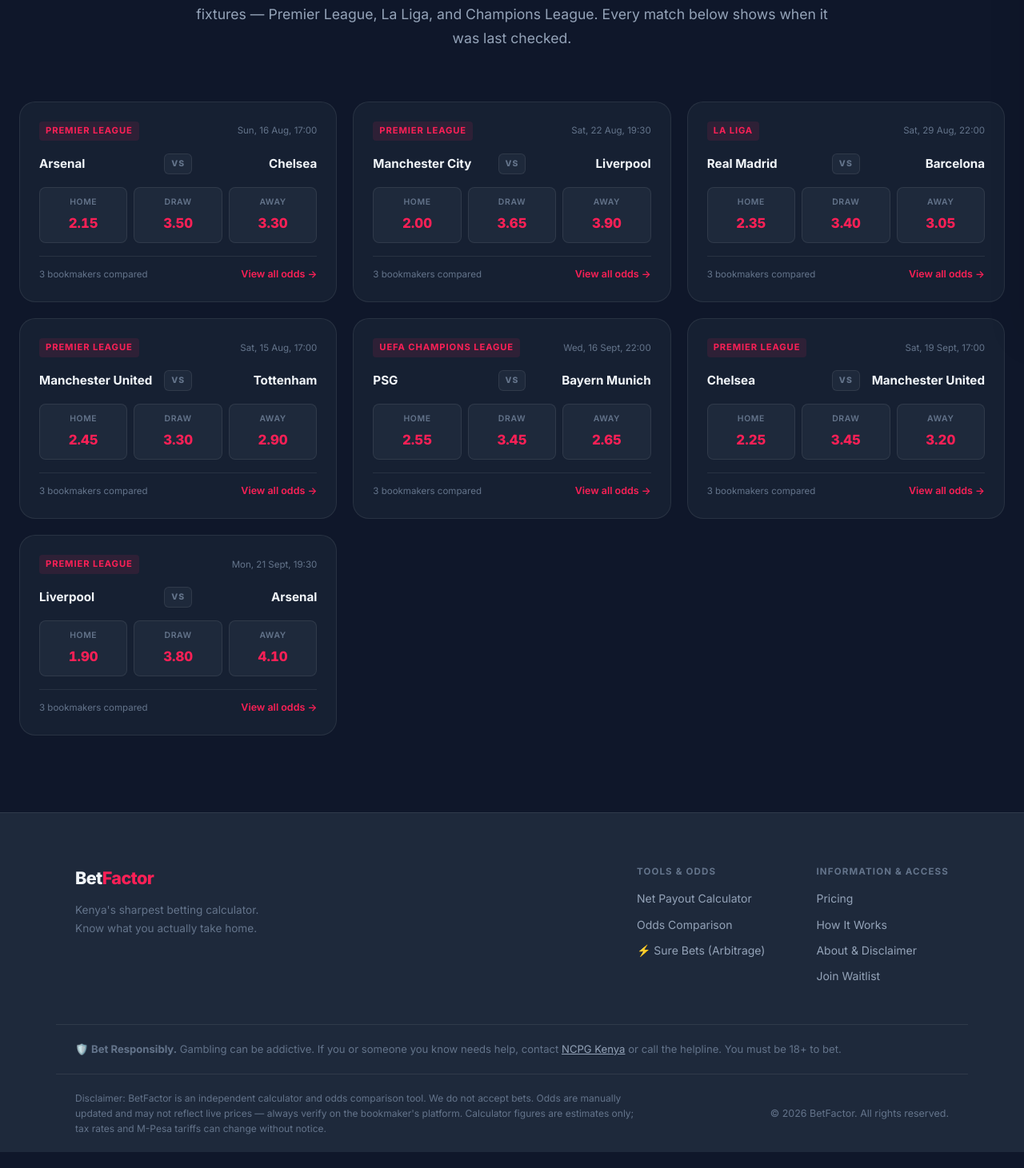
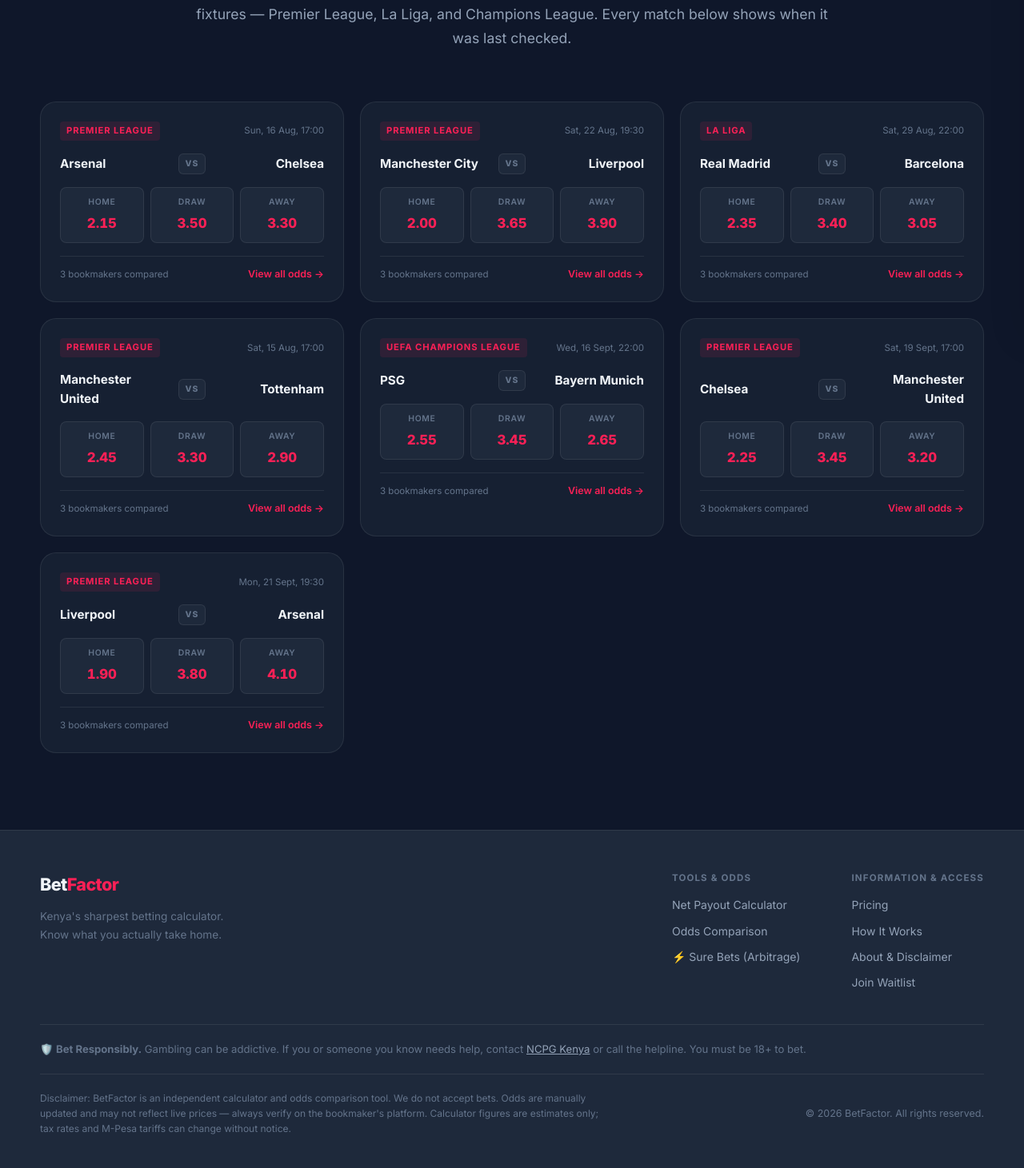
Before and after one commit to thatluhyaguy/betfactor1, a Next.js app: page /odds in a window 1280 px wide. Shown: the part 377-1838 px from the top of the page at 80% size. Built offline with nearby package versions, Linux system fonts and the light colour scheme; no server answers.

Commit message:
style: add SVG favicon, 50px header/footer padding, full-width footer, and mobile responsive hero image positioning

```diff
--- a/src/app/globals.css
+++ b/src/app/globals.css
@@ -98,19 +98,19 @@
 
 /* ---------- CONTAINER ---------- */
 /* ---------- CONTAINER ---------- */
-.container {
+/* ---------- CONTAINER ---------- */
+.container, .full-width-container {
   width: 100%;
   max-width: 100%;
   margin: 0 auto;
-  padding: 0 24px;
-}
-
-.full-width-container {
-  max-width: 100%;
-  width: 100%;
-  padding: 0 24px;
-}
-
+  padding: 0 50px;
+}
+
+@media (max-width: 768px) {
+  .container, .full-width-container {
+    padding: 0 20px;
+  }
+}
 
 /* ---------- NAVBAR ---------- */
 .navbar {
@@ -128,11 +128,17 @@
   max-width: 100%;
   width: 100%;
   margin: 0 auto;
-  padding: 0 24px;
+  padding: 0 50px;
   height: 100%;
   display: flex;
   align-items: center;
   justify-content: space-between;
+}
+
+@media (max-width: 768px) {
+  .nav-inner {
+    padding: 0 20px;
+  }
 }
 
 .nav-logo {
@@ -1486,16 +1492,25 @@
 }
 
 /* ---------- FOOTER ---------- */
+/* ---------- FOOTER ---------- */
 .footer {
   background: var(--bg-surface);
   border-top: 1px solid var(--border);
-  padding: 64px 0 0;
+  padding: 50px 50px 0;
+  width: 100%;
+}
+
+@media (max-width: 768px) {
+  .footer {
+    padding: 32px 20px 0;
+  }
 }
 
 .footer-inner {
-  max-width: 1140px;
+  max-width: 100%;
+  width: 100%;
   margin: 0 auto;
-  padding: 0 24px 48px;
+  padding: 0 0 40px;
   display: grid;
   grid-template-columns: 1fr auto;
   gap: 64px;
@@ -1503,7 +1518,7 @@
 }
 
 .footer-brand {
-  max-width: 280px;
+  max-width: 320px;
 }
 
 .footer-tagline {
@@ -1541,9 +1556,10 @@
 .footer-link:hover { color: var(--accent); }
 
 .footer-responsible {
-  max-width: 1140px;
+  max-width: 100%;
+  width: 100%;
   margin: 0 auto;
-  padding: 20px 24px;
+  padding: 20px 0;
   border-top: 1px solid var(--border);
   font-size: 0.82rem;
   color: var(--text-muted);
@@ -1556,9 +1572,10 @@
 }
 
 .footer-bottom {
-  max-width: 1140px;
+  max-width: 100%;
+  width: 100%;
   margin: 0 auto;
-  padding: 20px 24px;
+  padding: 20px 0 40px;
   border-top: 1px solid var(--border);
   display: flex;
   justify-content: space-between;
@@ -2798,7 +2815,7 @@
 @media (max-width: 1024px) {
   .hero-breakout-grid {
     grid-template-columns: 1fr;
-    gap: 48px;
+    gap: 32px;
   }
   .hero-text-col {
     align-items: center;
@@ -2808,6 +2825,28 @@
   .hero-breakout-sub {
     margin-left: auto;
     margin-right: auto;
+  }
+  .hero-illustration-col {
+    min-height: auto;
+    width: 100%;
+    display: flex;
+    justify-content: center;
+    align-items: center;
+    margin-top: 24px;
+  }
+  .character-crop-box {
+    max-width: 360px;
+    width: 100%;
+    margin-bottom: 0;
+    display: flex;
+    justify-content: center;
+  }
+  .breakout-character-img {
+    width: 100%;
+    max-width: 340px;
+    height: auto;
+    object-fit: contain;
+    transform: none;
   }
   .stats-banner-grid {
     grid-template-columns: 1fr 1fr;
--- a/src/app/layout.tsx
+++ b/src/app/layout.tsx
@@ -41,6 +41,11 @@
     images: ['/og-image.png'],
   },
   robots: { index: true, follow: true },
+  icons: {
+    icon: '/icon.svg',
+    shortcut: '/icon.svg',
+    apple: '/icon.svg',
+  },
 };
 
 export default function RootLayout({ children }: { children: React.ReactNode }) {
```
Also changed, not shown: src/app/icon.svg (added).
